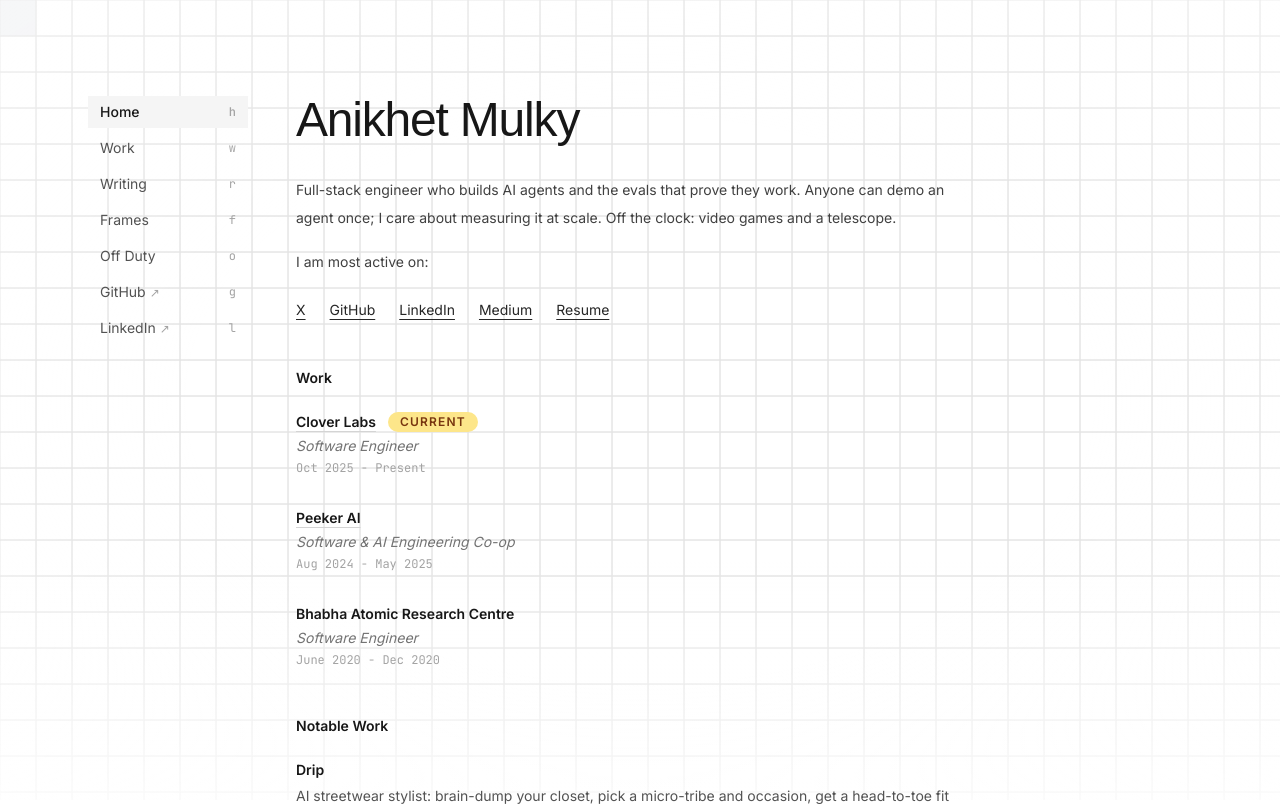
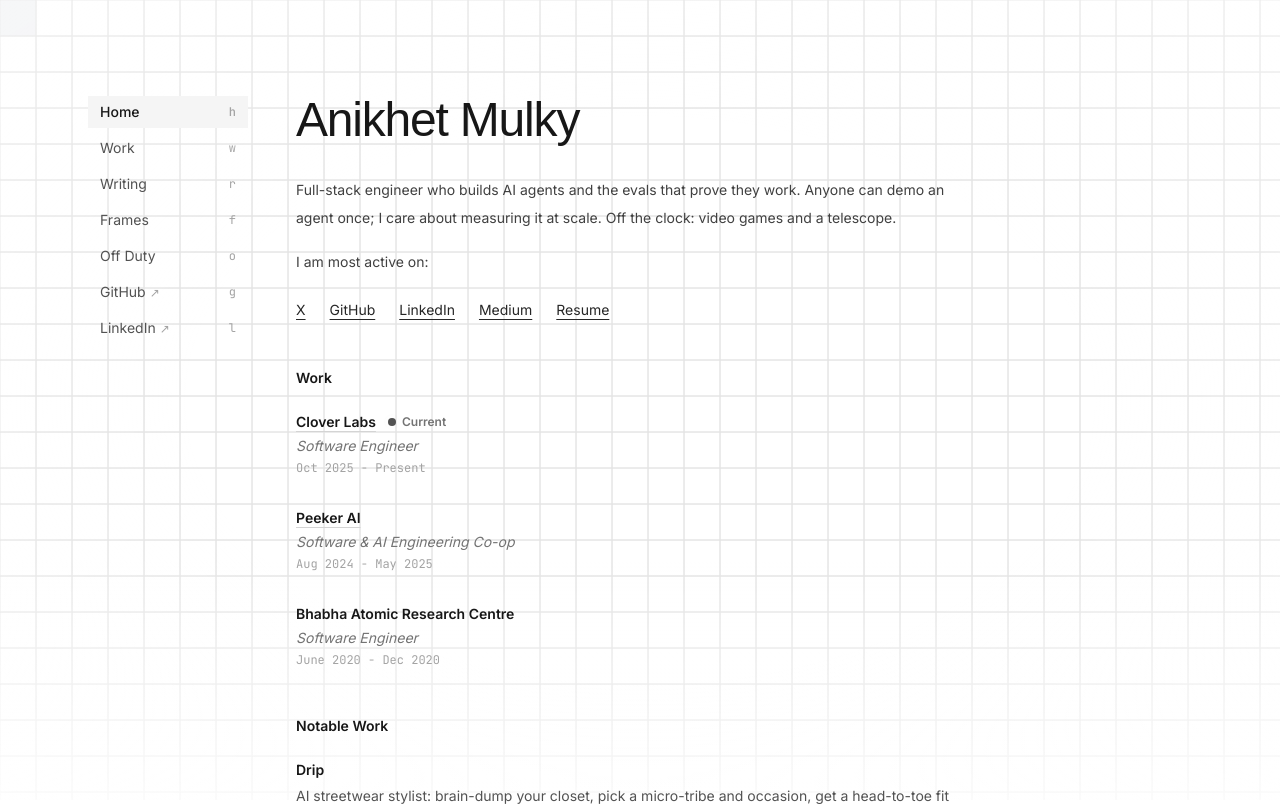
Before and after one commit to Anikhet/professional-portfolio, a Next.js app: page / in a window 1280 px wide. Shown: the top 806 px of the page. Built offline with nearby package versions, Linux system fonts and the light colour scheme; a web font is replaced by a local one.

Commit message:
fix(app): replace amber Current badge with subtle pulse indicator

```diff
--- a/src/app/page.tsx
+++ b/src/app/page.tsx
@@ -61,7 +61,11 @@
                 job.company
               )}
               {i === 0 && (
-                <span className="rounded-full bg-amber-200 px-3 py-0.5 text-xs font-semibold uppercase tracking-widest text-amber-900">
+                <span className="inline-flex items-center gap-1.5 text-xs text-neutral-500">
+                  <span className="relative flex h-2 w-2">
+                    <span className="absolute inline-flex h-full w-full animate-ping rounded-full bg-neutral-400 opacity-75" />
+                    <span className="relative inline-flex h-2 w-2 rounded-full bg-neutral-600" />
+                  </span>
                   Current
                 </span>
               )}
```
